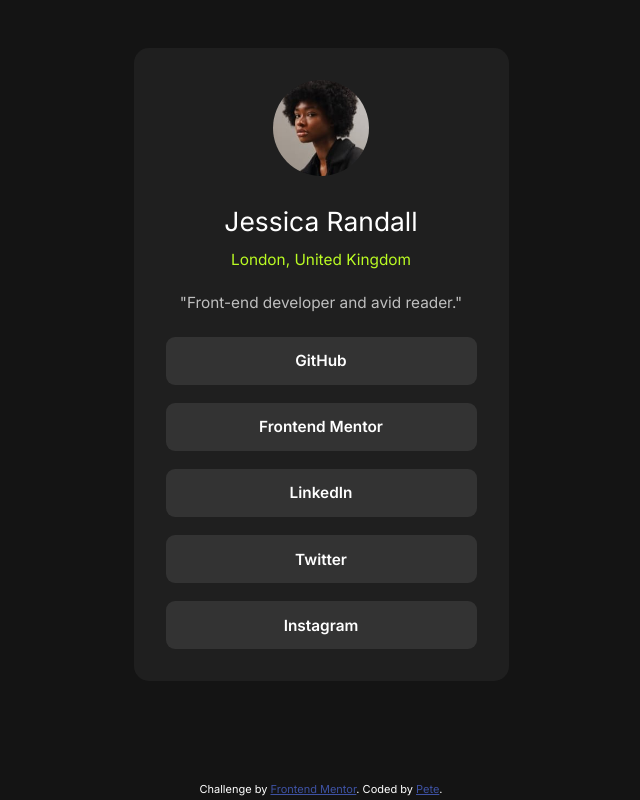
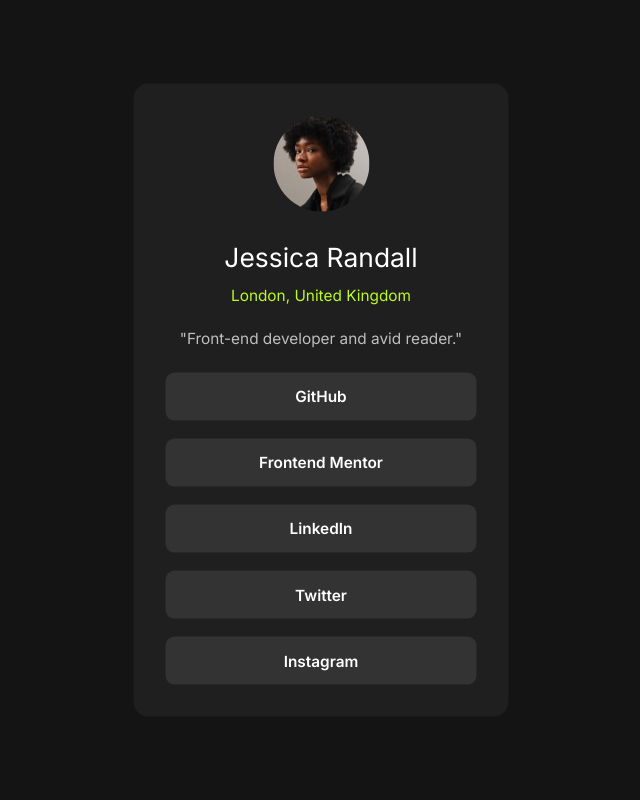
Before and after one commit to peterston-e/frontend-mentor-001, a plain HTML site: page index.html in a window 1280 px wide. Shown: the whole page, without its empty margins (319-959 px from the left). Drawn offline with Linux system fonts and the light colour scheme; a web font is replaced by a local one.

Commit message:
centered card

```diff
--- a/index.html
+++ b/index.html
@@ -40,12 +40,5 @@
 				<li class="button">Instagram</li>
 			</ul>
 		</div>
-
-		<div class="attribution">
-			Challenge by
-			<a href="https://www.frontendmentor.io?ref=challenge" target="_blank"
-				>Frontend Mentor</a
-			>. Coded by <a href="https://github.com/peterston-e">Pete</a>.
-		</div>
 	</body>
 </html>
--- a/styles.css
+++ b/styles.css
@@ -36,15 +36,18 @@
 }
 
 .card {
+	position: absolute;
+	top: 50%;
+	right: 50%;
+	transform: translate(50%, -50%);
 	width: 375px;
 	background-color: var(--card-background);
-	margin: 0 auto;
+	margin: auto auto;
 	border-radius: 15px;
 	display: flex;
 	flex-direction: column;
 	align-items: center;
 	padding: 2em;
-	margin-bottom: 100px;
 }
 
 .name {
@@ -84,13 +87,4 @@
 .button:hover {
 	background-color: var(--highlight-color);
 	cursor: pointer;
-	cursor: black;
 }
-
-.attribution {
-	font-size: 11px;
-	text-align: center;
-}
-.attribution a {
-	color: hsl(228, 45%, 44%);
-}
```
